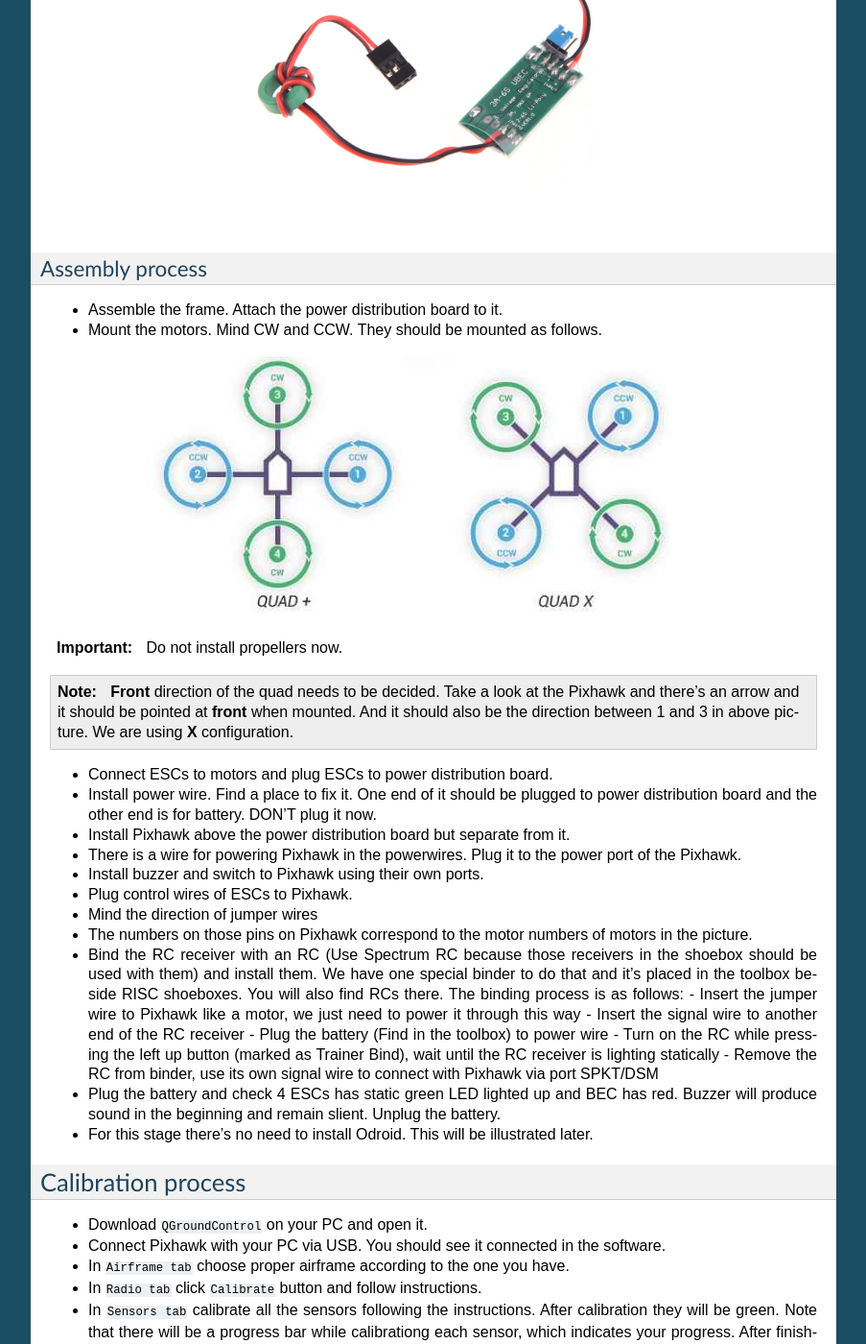
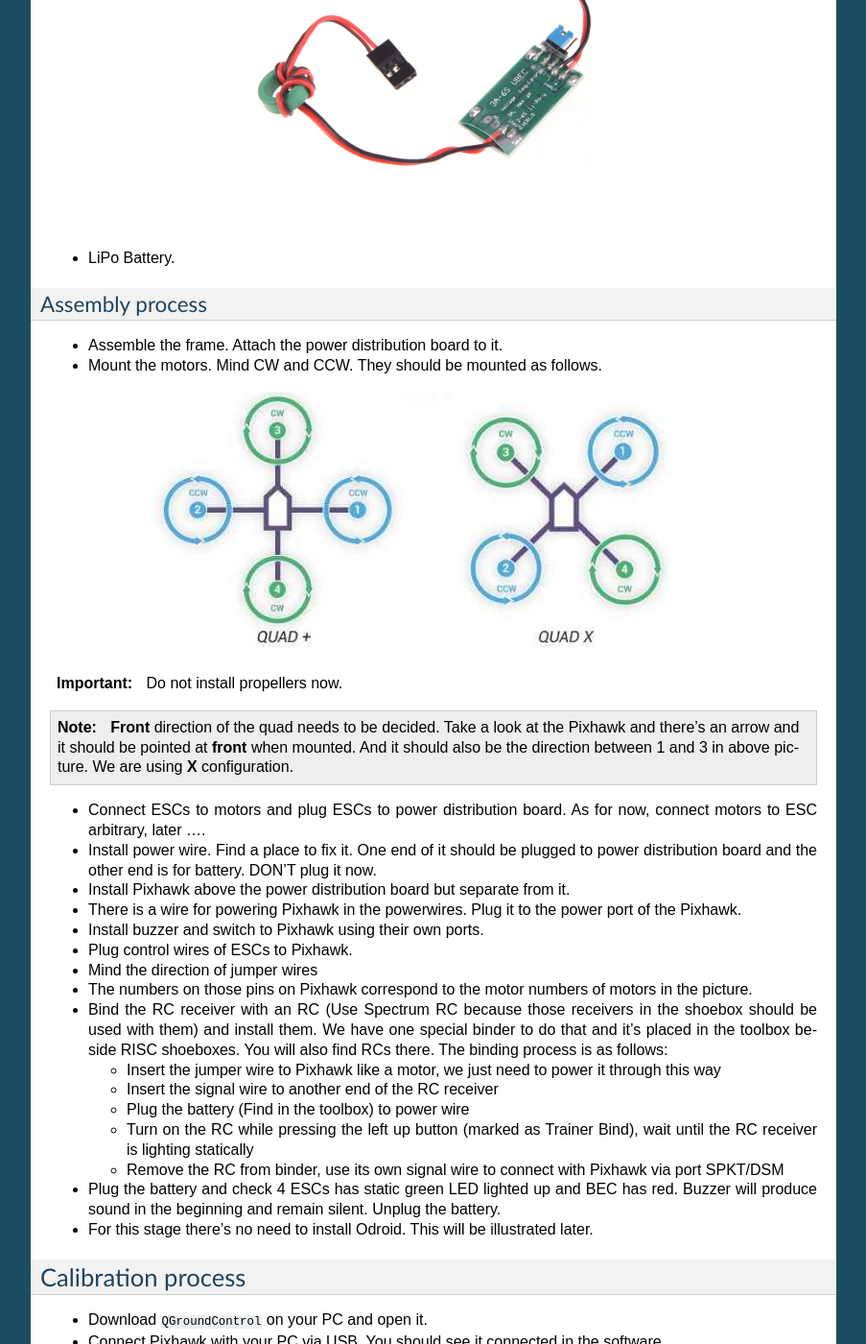
Before and after one commit to risckaust/risc-documentations, a Sphinx documentation site: the page built from docs/source/1-3.rst, in a window 1280 px wide and 1400 px high, scrolled down 2417 px. Shown: the whole window at 96% size, without its empty margins (198-1101 px from the left). Built offline with Sphinx 7.4.7, drawn with Linux system fonts in a browser that asks for light colours; some of the changed text lies outside the part shown.

Commit message:
edited quadcopter assembly page

```diff
--- a/docs/source/1-3.rst
+++ b/docs/source/1-3.rst
@@ -82,6 +82,8 @@
    :align: center
 
 
+* LiPo Battery.
+
 Assembly process
 ^^^^^
 
@@ -101,21 +103,33 @@
 
   **Front** direction of the quad needs to be decided. Take a look at the Pixhawk and there’s an arrow and it should be pointed at **front** when mounted. And it should also be the direction between 1 and 3 in above picture. We are using **X** configuration.
 
-* Connect ESCs to motors and plug ESCs to power distribution board.
+* Connect ESCs to motors and plug ESCs to power distribution board. As for now, connect motors to ESC arbitrary, later ....
+
+
 * Install power wire. Find a place to fix it. One end of it should be plugged to power distribution board and the other end is for battery. DON’T plug it now.
+
 * Install Pixhawk above the power distribution board but separate from it.
+
 * There is a wire for powering Pixhawk in the powerwires. Plug it to the power port of the Pixhawk.
+
 * Install buzzer and switch to Pixhawk using their own ports.
+
 * Plug control wires of ESCs to Pixhawk.
+
 * Mind the direction of jumper wires
+
 * The numbers on those pins on Pixhawk correspond to the motor numbers of motors in the picture.
+
 * Bind the RC receiver with an RC (Use Spectrum RC because those receivers in the shoebox should be used with them) and install them. We have one special binder to do that and it’s placed in the toolbox beside RISC shoeboxes. You will also find RCs there. The binding process is as follows:
-  - Insert the jumper wire to Pixhawk like a motor, we just need to power it through this way
-  - Insert the signal wire to another end of the RC receiver
-  - Plug the battery (Find in the toolbox) to power wire
-  - Turn on the RC while pressing the left up button (marked as Trainer Bind), wait until the RC receiver is lighting statically
-  - Remove the RC from binder, use its own signal wire to connect with Pixhawk via port SPKT/DSM
-* Plug the battery and check 4 ESCs has static green LED lighted up and BEC has red. Buzzer will produce sound in the beginning and remain slient. Unplug the battery.
+
+  + Insert the jumper wire to Pixhawk like a motor, we just need to power it through this way
+  + Insert the signal wire to another end of the RC receiver
+  + Plug the battery (Find in the toolbox) to power wire
+  + Turn on the RC while pressing the left up button (marked as Trainer Bind), wait until the RC receiver is lighting statically
+  + Remove the RC from binder, use its own signal wire to connect with Pixhawk via port SPKT/DSM
+
+* Plug the battery and check 4 ESCs has static green LED lighted up and BEC has red. Buzzer will produce sound in the beginning and remain silent. Unplug the battery.
+
 * For this stage there’s no need to install Odroid. This will be illustrated later.
 
 Calibration process
```
Also changed, not shown: other parts of docs/source/1-3.rst (+1 -1 lines).
